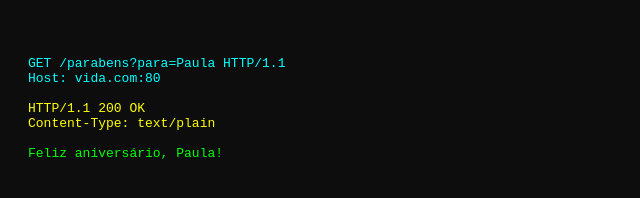
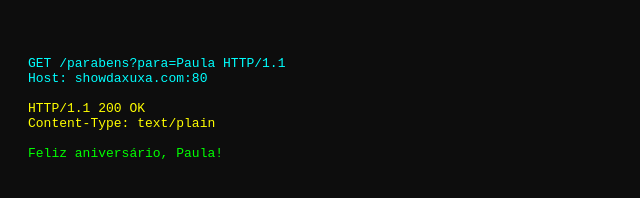
Before and after one commit to gblzera/gblzera.github.io, a plain HTML site: page index.html in a window 1280 px wide. Shown: the full height of the page, 0-640 px from the left. Drawn offline with Linux system fonts and the light colour scheme.

Commit message:
Update index.html

```diff
--- a/index.html
+++ b/index.html
@@ -19,7 +19,7 @@
 <body>
 <pre>
 <span class="header">GET /parabens?para=Paula HTTP/1.1
-Host: vida.com:80</span>
+Host: showdaxuxa.com:80</span>
 
 <span class="status">HTTP/1.1 200 OK
 Content-Type: text/plain</span>
```
